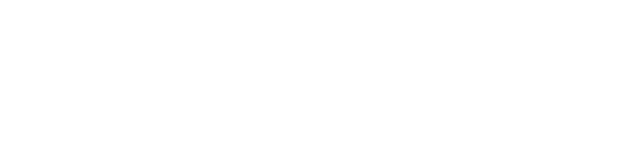
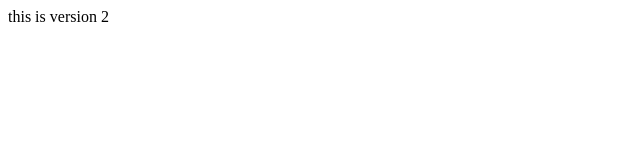
Before and after one commit to kaushalshah1309/Mynew-Repo, a plain HTML site: page index.html in a window 1280 px wide. Shown: the whole page, without its empty margins (0-640 px from the left). Drawn offline with Linux system fonts and the light colour scheme.

Commit message:
this is version 2

```diff
--- a/index.html
+++ b/index.html
@@ -6,6 +6,6 @@
     <title>Document</title>
 </head>
 <body>
-
+     <h> this is version 2</h>
 </body>
 </html>
```
